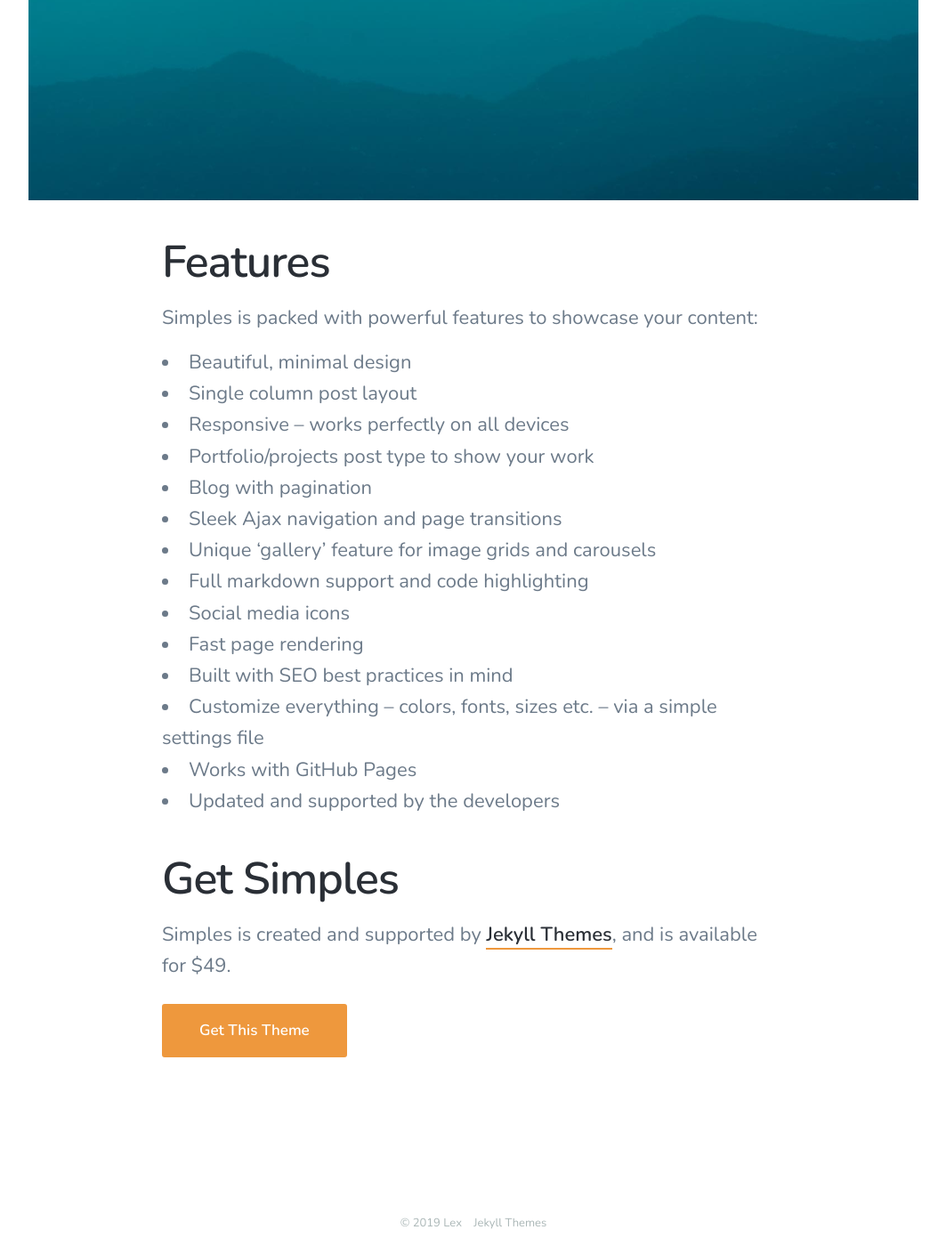
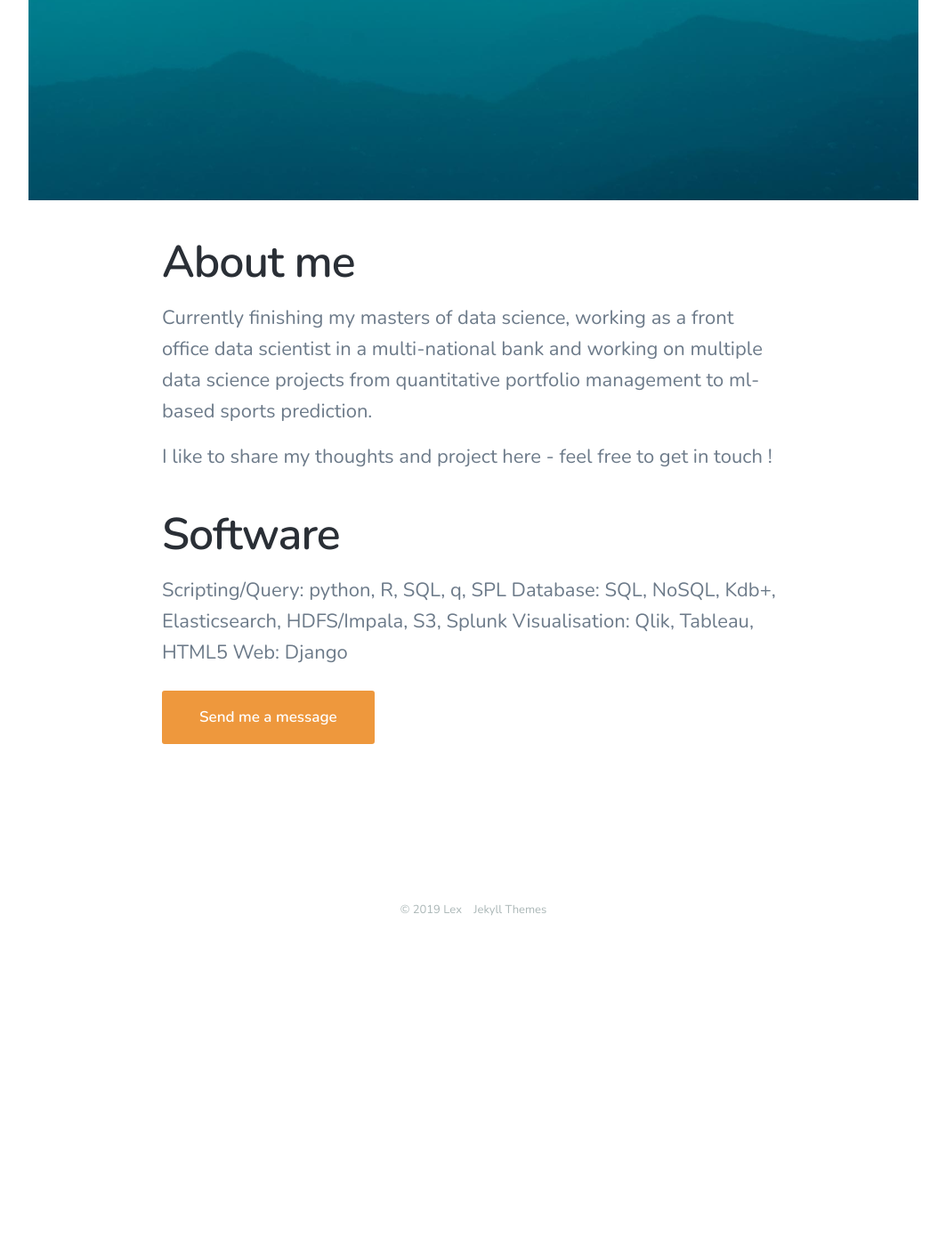
Before and after one commit to thelexhibition/thelexhibition-thelexhibition.github.io, a Jekyll site: the page built from _pages/about.md, in a window 1280 px wide and 1400 px high, scrolled down 948 px. Shown: the whole window at 89% size, without its empty margins (108-1171 px from the left). Built offline with Jekyll 4.4.1, drawn with Linux system fonts in a browser that asks for light colours; nearby versions of some CDN libraries; after the commit the page ends 2057 px from its top, so only the background shows below that.

Commit message:
Update about.md

```diff
--- a/_pages/about.md
+++ b/_pages/about.md
@@ -7,27 +7,17 @@ featured_image: /images/social.jpg
 
 ![](/images/demo/demo-landscape.jpg)
 
-## Features
+## About me
 
-Simples is packed with powerful features to showcase your content:
+Currently finishing my masters of data science, working as a front office data scientist in a multi-national bank and working on multiple data science projects from quantitative portfolio management to ml-based sports prediction.
 
-* Beautiful, minimal design
-* Single column post layout
-* Responsive – works perfectly on all devices
-* Portfolio/projects post type to show your work
-* Blog with pagination
-* Sleek Ajax navigation and page transitions
-* Unique 'gallery' feature for image grids and carousels
-* Full markdown support and code highlighting
-* Social media icons
-* Fast page rendering
-* Built with SEO best practices in mind
-* Customize everything – colors, fonts, sizes etc. – via a simple settings file
-* Works with GitHub Pages
-* Updated and supported by the developers
+I like to share my thoughts and project here - feel free to get in touch !
 
-## Get Simples
+## Software
 
-Simples is created and supported by [Jekyll Themes](https://jekyllthemes.io), and is available for $49.
+Scripting/Query: python, R, SQL, q, SPL
+Database: SQL, NoSQL, Kdb+, Elasticsearch, HDFS/Impala, S3, Splunk
+Visualisation: Qlik, Tableau, HTML5
+Web: Django
 
-<a href="https://jekyllthemes.io/theme/simples-blog-jekyll-theme" class="button button--large">Get This Theme</a>
+<a href="https://thelexhibition.github.io/thelexhibition-thelexhibition.github.io/contact" class="button button--large">Send me a message</a>
```
